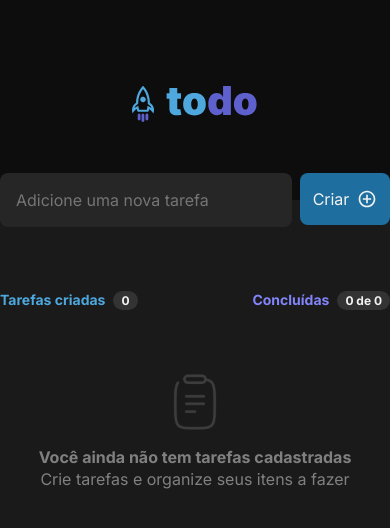
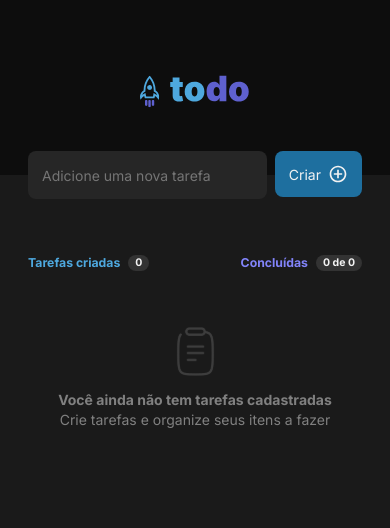
Before and after one commit to marinapsvreis/reactjs-rocketseat-ignite-2022-challenge01-todolist, a React (Vite) app: page / in a window 390 px wide. Shown: the top 528 px of the page. Built offline with nearby package versions, Linux system fonts and the light colour scheme.

Commit message:
:iphone: Ajuste de responsividade

```diff
--- a/src/App.module.css
+++ b/src/App.module.css
@@ -3,3 +3,9 @@
     flex-direction: column;
     align-items: center;
 }
+
+@media (max-width: 768px){
+    main {
+        padding-inline: 2rem;
+    }
+}
--- a/src/components/InputTask/styles.module.css
+++ b/src/components/InputTask/styles.module.css
@@ -26,7 +26,8 @@
 
     gap: 0.5rem;
 
-    width: 5.625rem;
+    /* width: 5.625rem; */
+    padding-inline: 1rem;
     height: 3.25rem;
 
     background: var(--blue-700);
--- a/src/components/TasksList/styles.module.css
+++ b/src/components/TasksList/styles.module.css
@@ -141,3 +141,12 @@
 .trash:hover{
     color: var(--red-500);
 }
+
+
+
+
+@media (max-width: 768px){
+    p.text, p.textBold{
+        text-align: center;
+    }
+}
--- a/src/global.css
+++ b/src/global.css
@@ -33,3 +33,9 @@ body, input, textarea, button {
     font-weight: 400;
     font-size: 1rem;
 }
+
+@media (max-width: 768px){
+    html{
+        font-size: 87.5%;
+    }
+}
```
Also changed, not shown: 1 other file (tests, documents, lock files or other folders).
